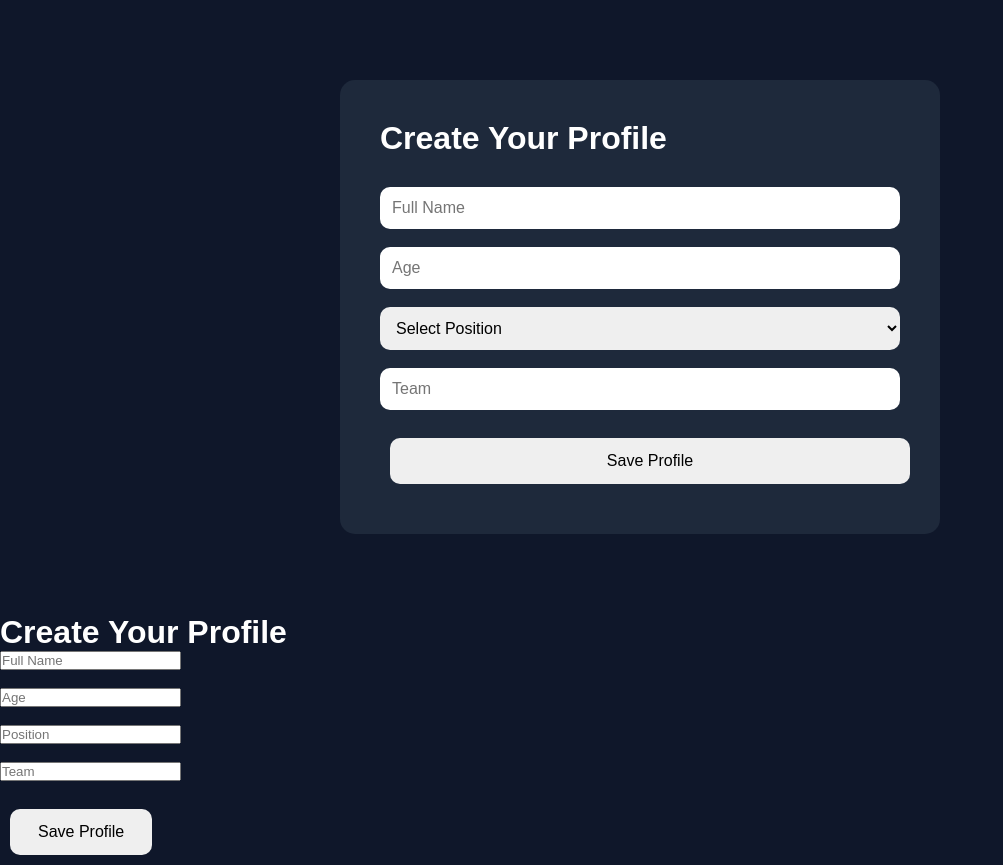
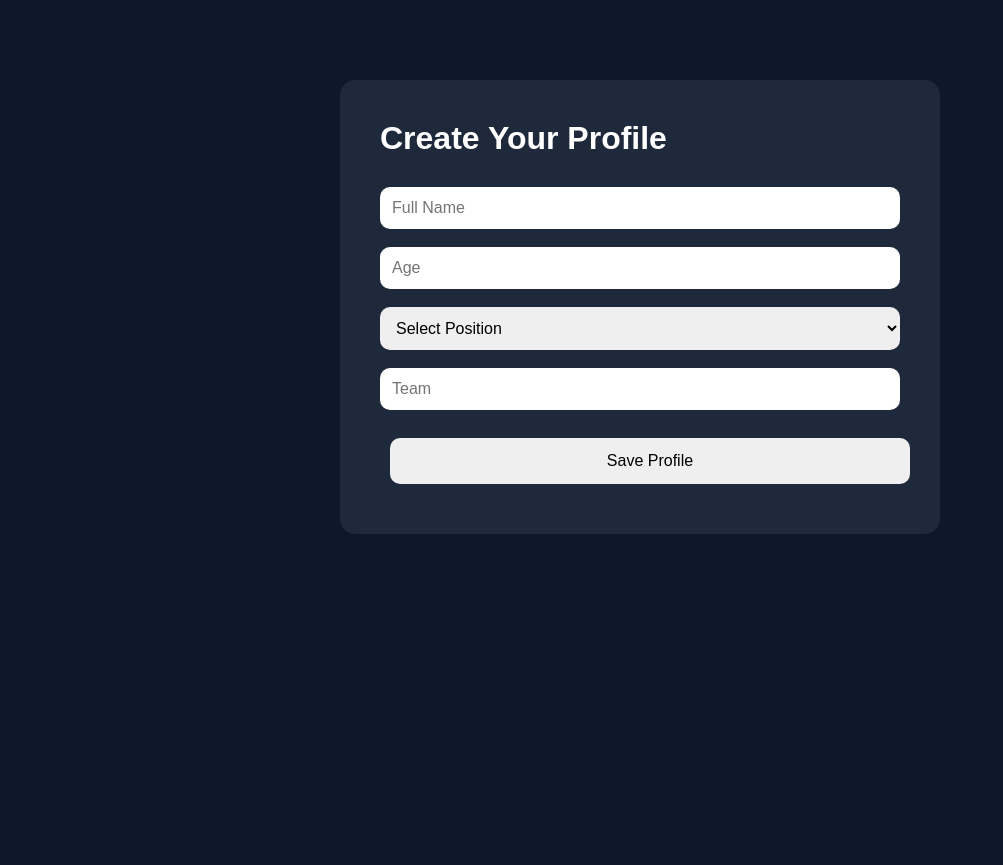
Before and after one commit to panther15619/ScoutStats, a plain HTML site: page profile.html in a window 1280 px wide. Shown: the whole page, without its empty margins (0-1003 px from the left). After the commit the page ends 800 px from the top, so only its background shows below. Drawn offline with Linux system fonts and the light colour scheme.

Commit message:
Refactor profile form structure in profile.html

```diff
--- a/profile.html
+++ b/profile.html
@@ -4,7 +4,9 @@
     <title>Create Profile</title>
     <link rel="stylesheet" href="style.css">
 </head>
+
 <body>
+
     <div class="profile-container">
 
         <h1>Create Your Profile</h1>
@@ -18,7 +20,7 @@
         <br><br>
 
         <select id="position">
-        <option>Select Position</option>
+            <option value="">Select Position</option>
             <option>Goalkeeper</option>
             <option>Defender</option>
             <option>Midfielder</option>
@@ -36,22 +38,6 @@
 
     </div>
 
-<h1>Create Your Profile</h1>
-
-<input id="name" placeholder="Full Name">
-<br><br>
-
-<input id="age" placeholder="Age">
-<br><br>
-
-<input id="position" placeholder="Position">
-<br><br>
-
-<input id="team" placeholder="Team">
-<br><br>
-
-<button onclick="saveProfile()">Save Profile</button>
-
     <script src="script.js"></script>
 
 </body>
```
Lines whose indentation alone changed are shown as unchanged.
